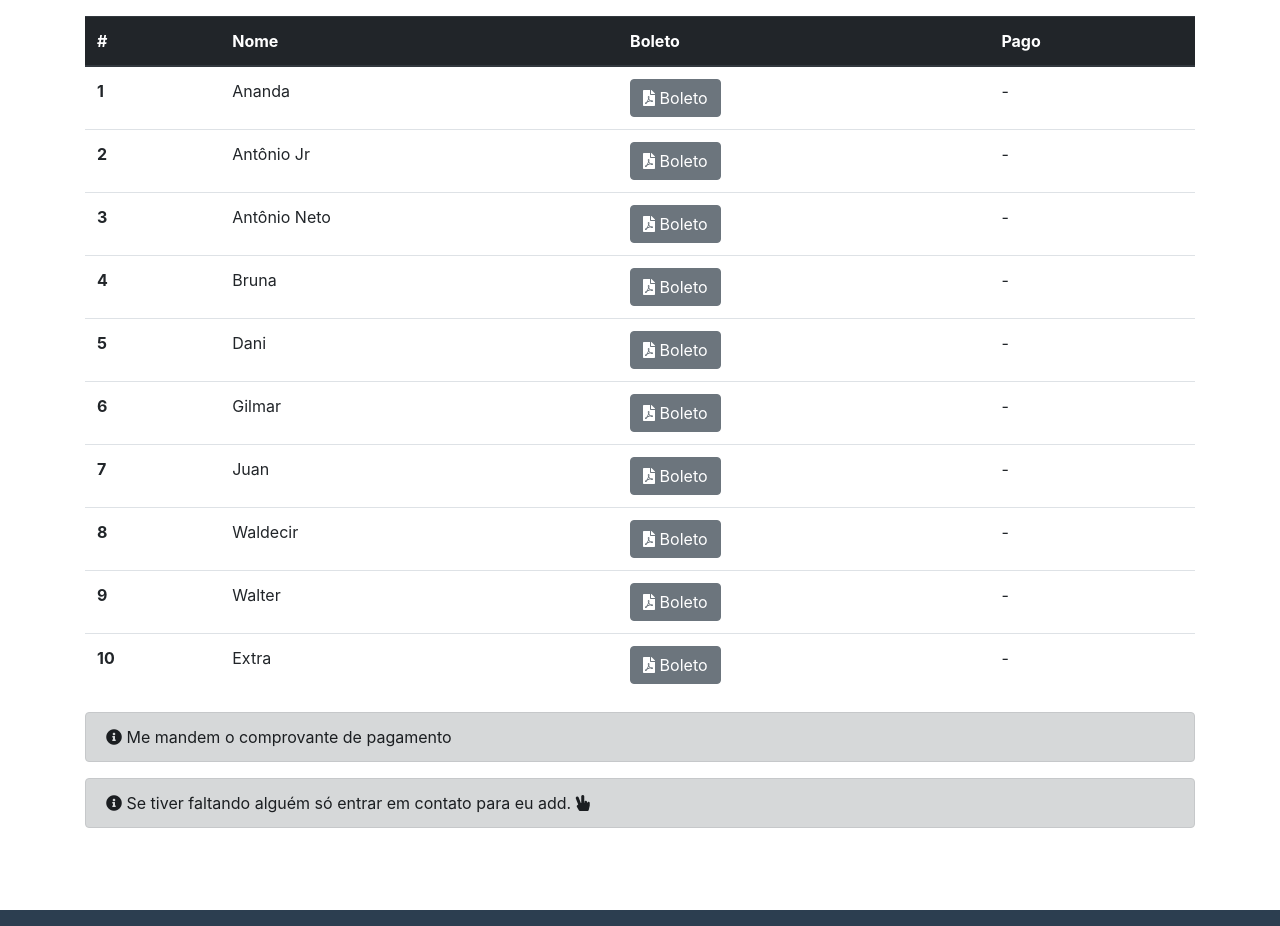
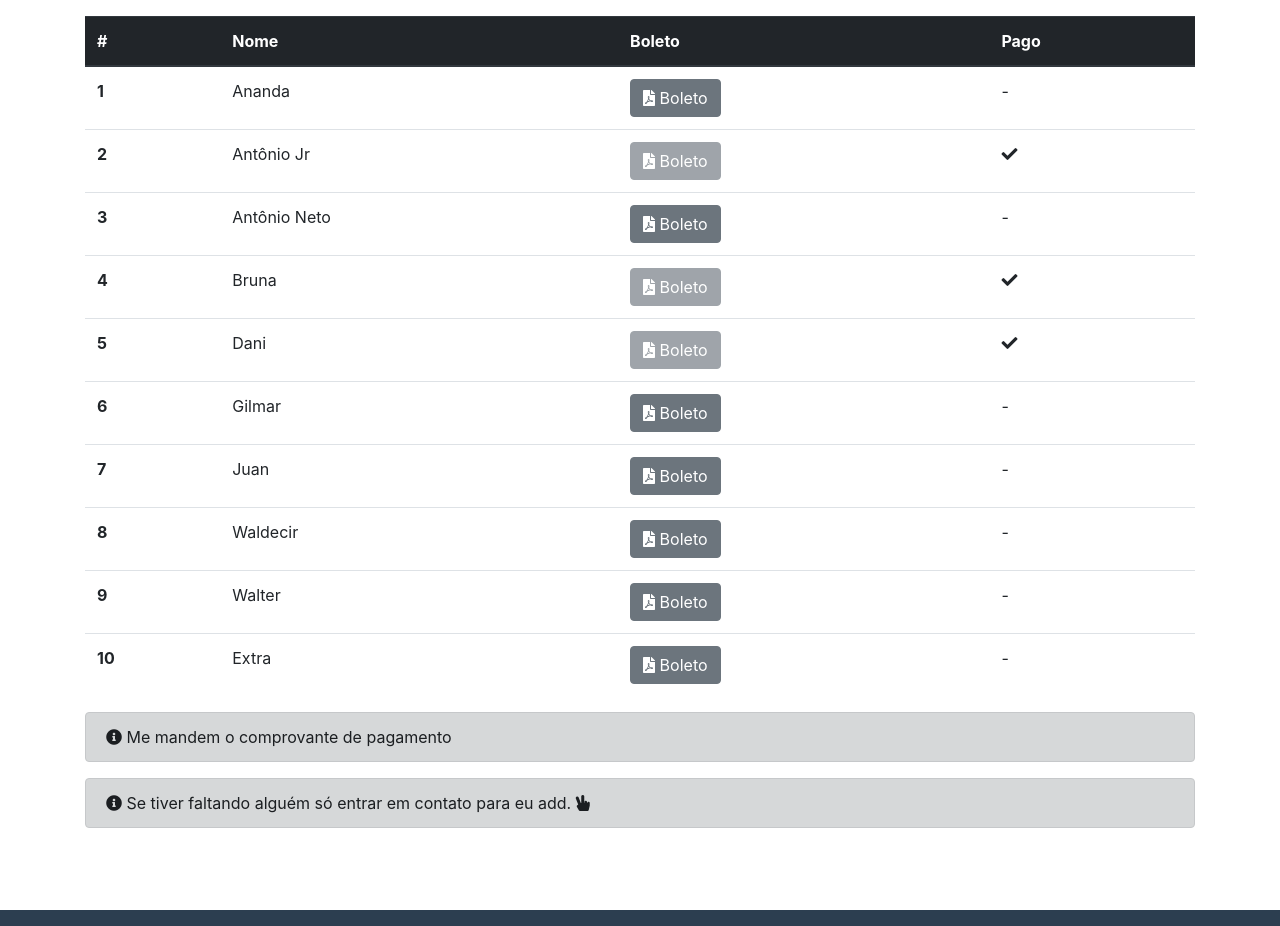
Before and after one commit to fab835/churrasJr, a website with bundled scripts: page index.html in a window 1280 px wide. Shown: the part 1040-1966 px from the top of the page. Built offline with nearby package versions, Linux system fonts and the light colour scheme.

Commit message:
Jr, DAni e Bruna pagos

```diff
--- a/index.html
+++ b/index.html
@@ -84,8 +84,8 @@
                 <tr>
                   <th scope="row">2</th>
                   <td>Antônio Jr</td>
-                  <td><a type="button" class="btn btn-secondary" href="https://drive.google.com/open?id=1UB_4tar0SIuhMUQLmoTvDVHximO9fo1C" target="_blank"><i class="fa fa-file-pdf"></i>  Boleto</a></td>
-                  <td>-</td>
+                  <td><a type="button" class="btn btn-secondary disabled" href="https://drive.google.com/open?id=1UB_4tar0SIuhMUQLmoTvDVHximO9fo1C" target="_blank"><i class="fa fa-file-pdf"></i>  Boleto</a></td>
+                  <td><i class="fa fa-check"></i></td>
                 </tr>
                 <tr>
                   <th scope="row">3</th>
@@ -96,14 +96,14 @@
                 <tr>
                   <th scope="row">4</th>
                   <td>Bruna</td>
-                  <td><a type="button" class="btn btn-secondary" href="https://drive.google.com/open?id=1bQJn-38pEXfeZr3olYF1n3DTVbAyPgzv" target="_blank"><i class="fa fa-file-pdf"></i>  Boleto</a></td>
-                  <td>-</td>
+                  <td><a type="button" class="btn btn-secondary disabled" href="#" target="_blank"><i class="fa fa-file-pdf"></i>  Boleto</a></td>
+                  <td><i class="fa fa-check"></i></td>
                 </tr>
                 <tr>
                   <th scope="row">5</th>
                   <td>Dani</td>
-                  <td><a type="button" class="btn btn-secondary" href="https://drive.google.com/open?id=1TYwy6gbCfnojd-a_Tvql-u1KM0DsNG2S" target="_blank"><i class="fa fa-file-pdf"></i>  Boleto</a></td>
-                  <td>-</td>
+                  <td><a type="button" class="btn btn-secondary disabled" href="#" target="_blank"><i class="fa fa-file-pdf"></i>  Boleto</a></td>
+                  <td><i class="fa fa-check"></i></td>
                 </tr>
                 <tr>
                   <th scope="row">6</th>
```
